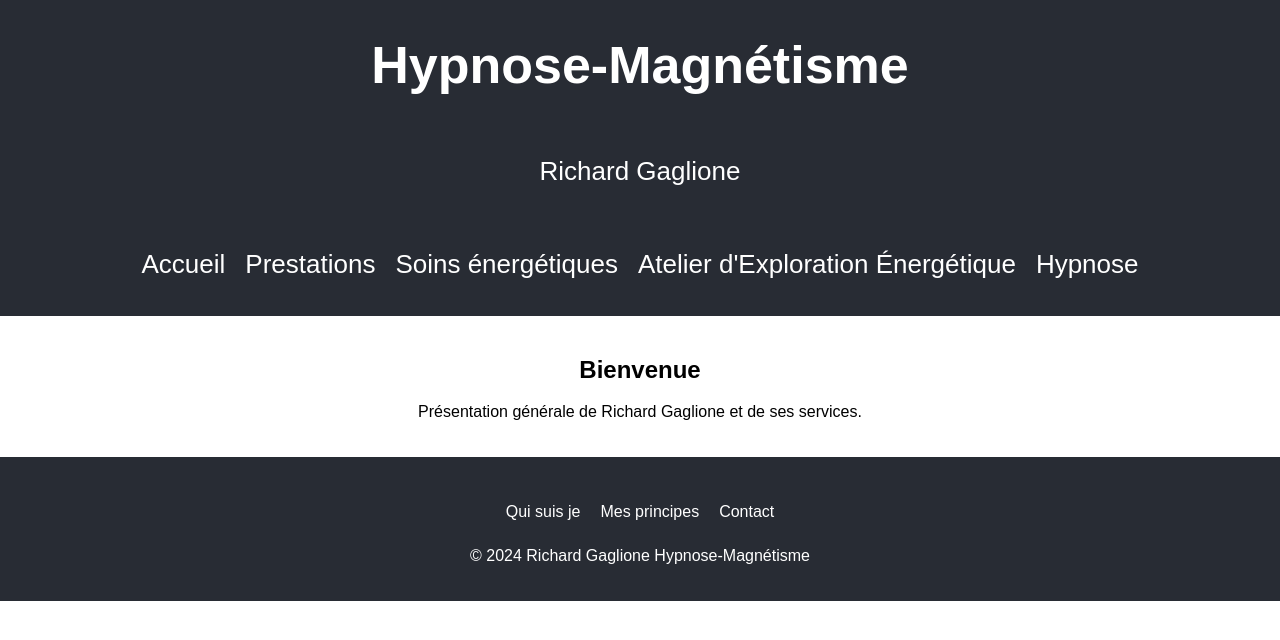
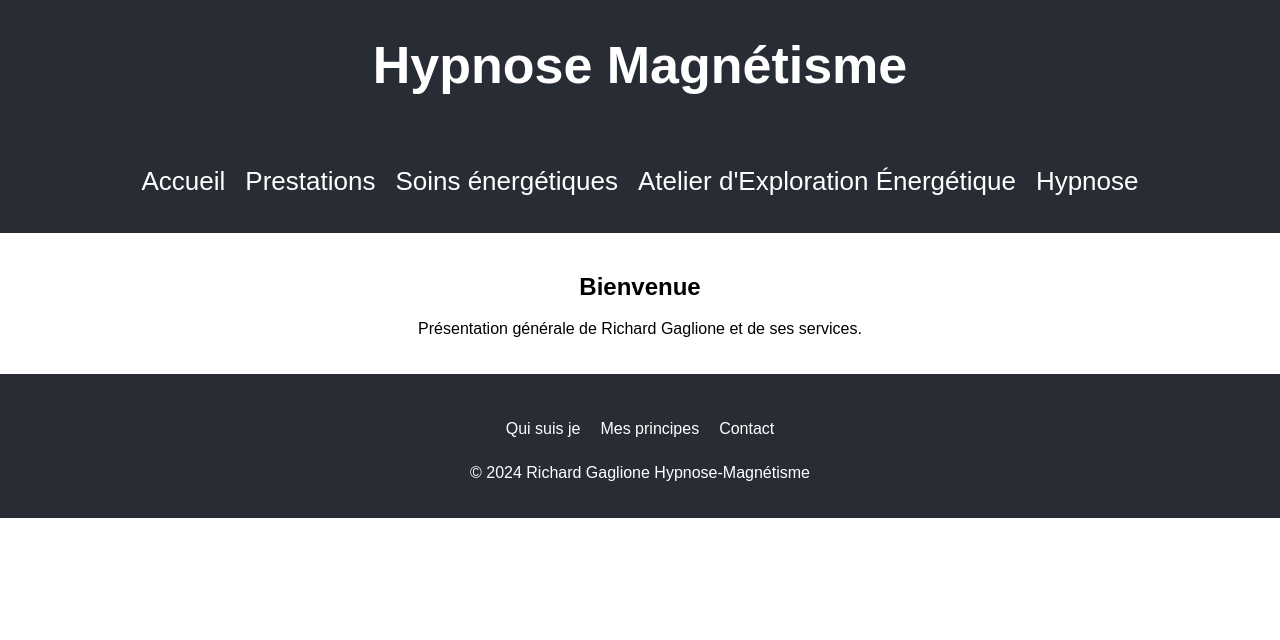
Before and after one commit to ouic/richard, a React (Vite) app: page / in a window 1280 px wide. Shown: the top 640 px of the page. Built offline with nearby package versions, Linux system fonts and the light colour scheme.

Commit message:
Initial commit

```diff
--- a/src/App.jsx
+++ b/src/App.jsx
@@ -17,8 +17,7 @@ function App() {
   return (
     <div className="App">
       <header className="App-header">
-        <h1>Hypnose-Magnétisme</h1>
-				<p>Richard Gaglione</p>
+        <h1>Hypnose Magnétisme</h1>
         <nav>
           <ul>
             <li><Link to="/">Accueil</Link></li>
```
